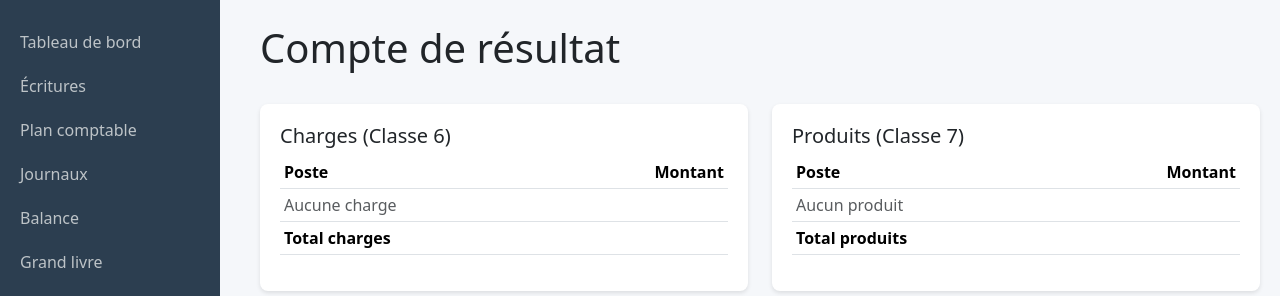
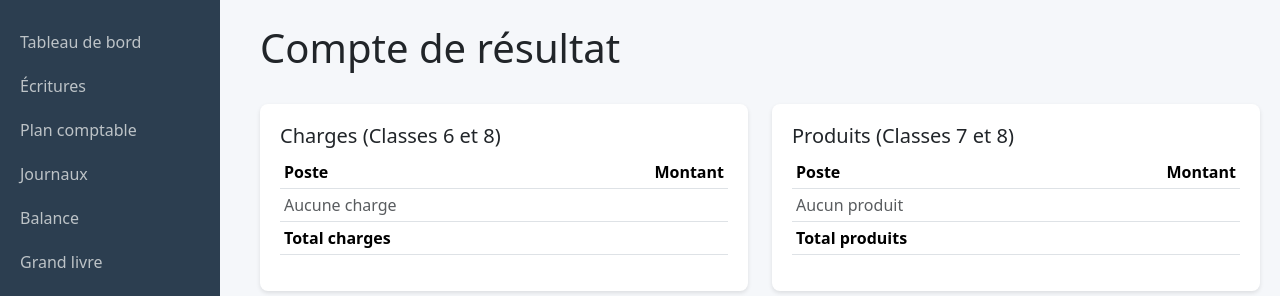
Before and after one commit to bahdev223/django-comptabilite-ohada, a Django app: template comptabilite_ohada/templates/comptabilite_ohada/compte_resultat.html in a window 1280 px wide. Shown: the part 56-352 px from the top of the page. Run offline with Django 4.2, Linux system fonts and the light colour scheme; the template is opened without the code that fills it, so the values that code supplies are empty.

Commit message:
fix(templates): include class 8 in income statement labels

```diff
--- a/comptabilite_ohada/templates/comptabilite_ohada/compte_resultat.html
+++ b/comptabilite_ohada/templates/comptabilite_ohada/compte_resultat.html
@@ -8,7 +8,7 @@
 <div class="row">
     <div class="col-md-6">
         <div class="stat-card">
-            <h5>Charges (Classe 6)</h5>
+            <h5>Charges (Classes 6 et 8)</h5>
             <table class="table table-sm">
                 <thead><tr><th>Poste</th><th class="text-end">Montant</th></tr></thead>
                 <tbody>
@@ -26,7 +26,7 @@
     </div>
     <div class="col-md-6">
         <div class="stat-card">
-            <h5>Produits (Classe 7)</h5>
+            <h5>Produits (Classes 7 et 8)</h5>
             <table class="table table-sm">
                 <thead><tr><th>Poste</th><th class="text-end">Montant</th></tr></thead>
                 <tbody>
```
